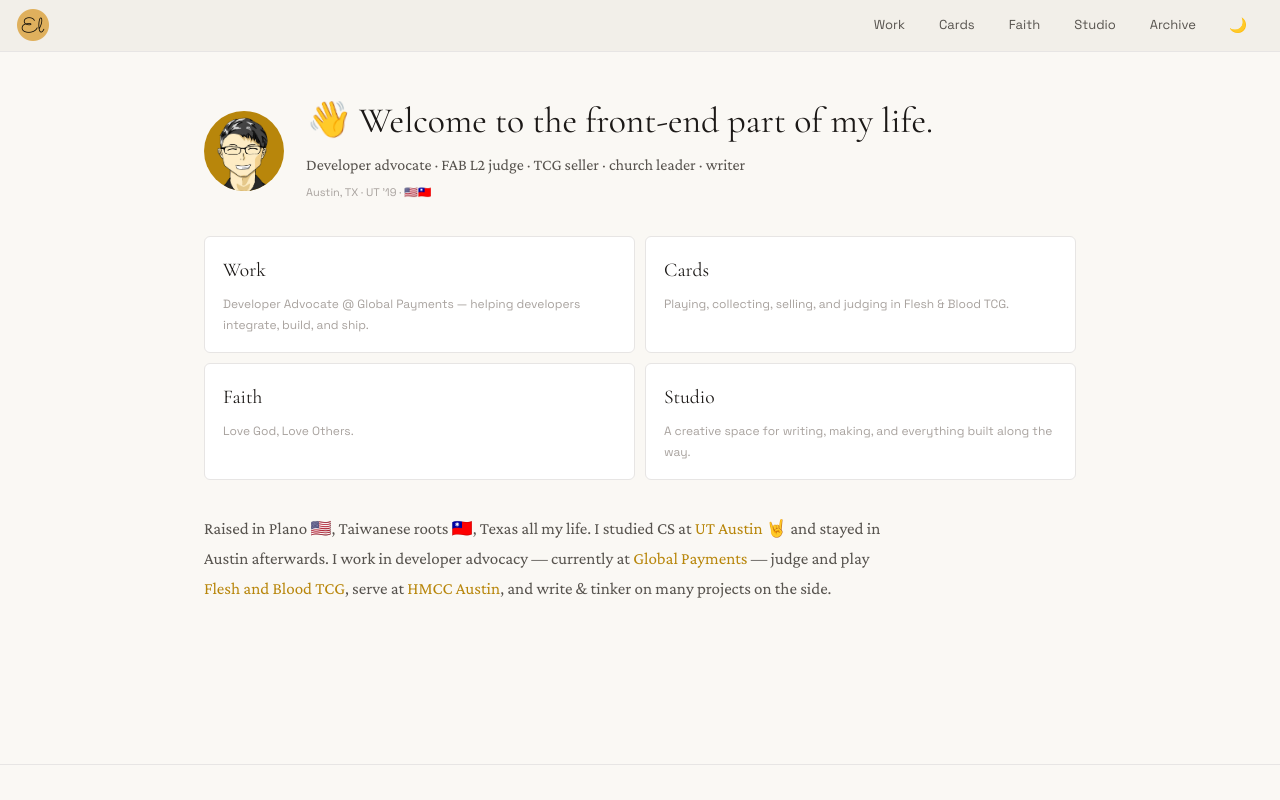
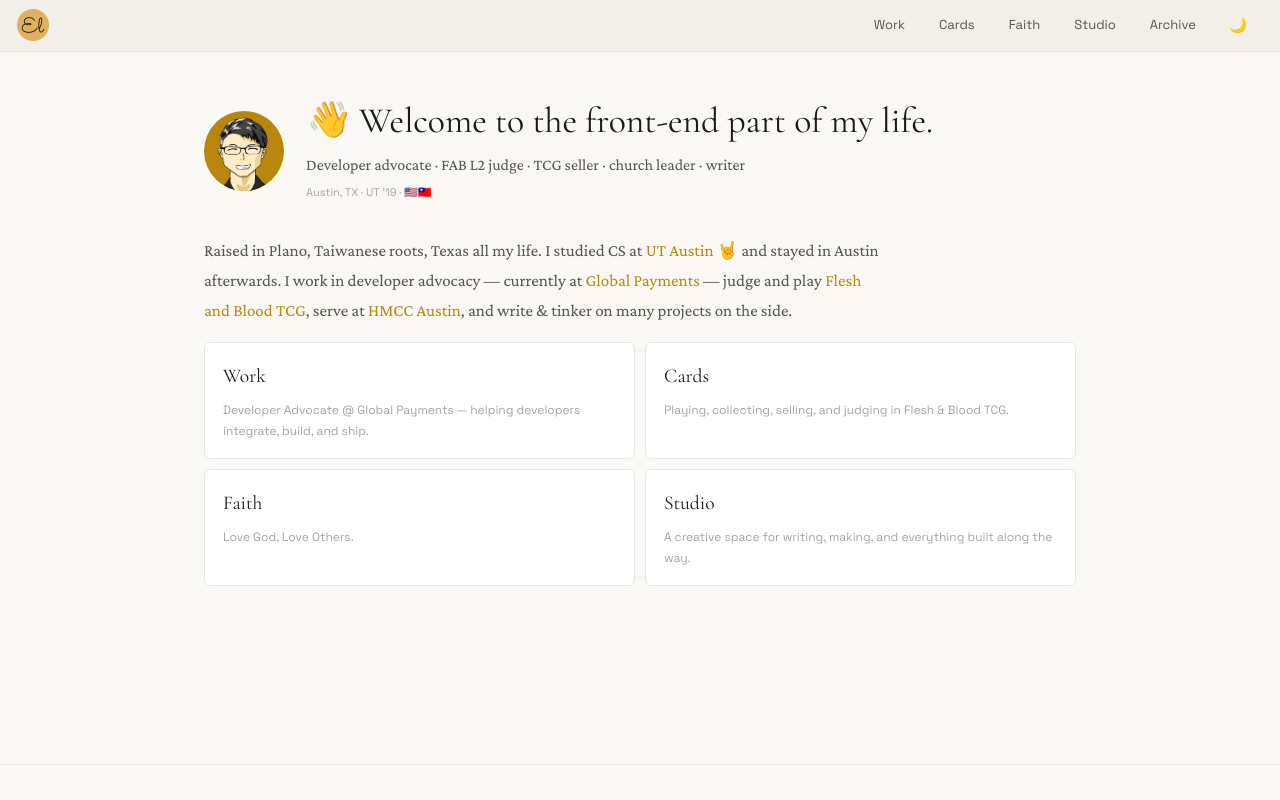
Before and after one commit to theCreedo/ericjmlee-next, a Next.js app: page / in a window 1280 px wide. Shown: the top 800 px of the page. Built offline with nearby package versions, Linux system fonts and the light colour scheme.

Commit message:
fix(home): move about section above domain grid

```diff
--- a/pages/index.js
+++ b/pages/index.js
@@ -67,6 +67,11 @@ export default function Home() {
           </div>
         </div>
 
+        <section id="about" className={styles.about}>
+          <p>Raised in Plano, Taiwanese roots, Texas all my life. I studied CS at <a href="https://www.utexas.edu" target="_blank" rel="noopener noreferrer">UT Austin</a> 🤘 and stayed in Austin afterwards. I work in developer advocacy —
+          currently at <a href="https://www.globalpayments.com" target="_blank" rel="noopener noreferrer">Global Payments</a> — judge and play <a href="https://fabtcg.com" target="_blank" rel="noopener noreferrer">Flesh and Blood TCG</a>, serve at <a href="https://atx.hmccglobal.org/" target="_blank" rel="noopener noreferrer">HMCC Austin</a>, and write &amp; tinker on many projects on the side.</p>
+        </section>
+
         <div className={styles.domainGrid}>
           {domains.map(({ label, href, description }) => (
             <a key={label} href={href} className={styles.domainCard}>
@@ -75,11 +80,6 @@ export default function Home() {
             </a>
           ))}
         </div>
-
-        <section id="about" className={styles.about}>
-          <p>Raised in Plano 🇺🇸, Taiwanese roots 🇹🇼, Texas all my life. I studied CS at <a href="https://www.utexas.edu" target="_blank" rel="noopener noreferrer">UT Austin</a> 🤘 and stayed in Austin afterwards. I work in developer advocacy —
-          currently at <a href="https://www.globalpayments.com" target="_blank" rel="noopener noreferrer">Global Payments</a> — judge and play <a href="https://fabtcg.com" target="_blank" rel="noopener noreferrer">Flesh and Blood TCG</a>, serve at <a href="https://atx.hmccglobal.org/" target="_blank" rel="noopener noreferrer">HMCC Austin</a>, and write &amp; tinker on many projects on the side.</p>
-        </section>
       </section>
     </Layout>
   )
```
